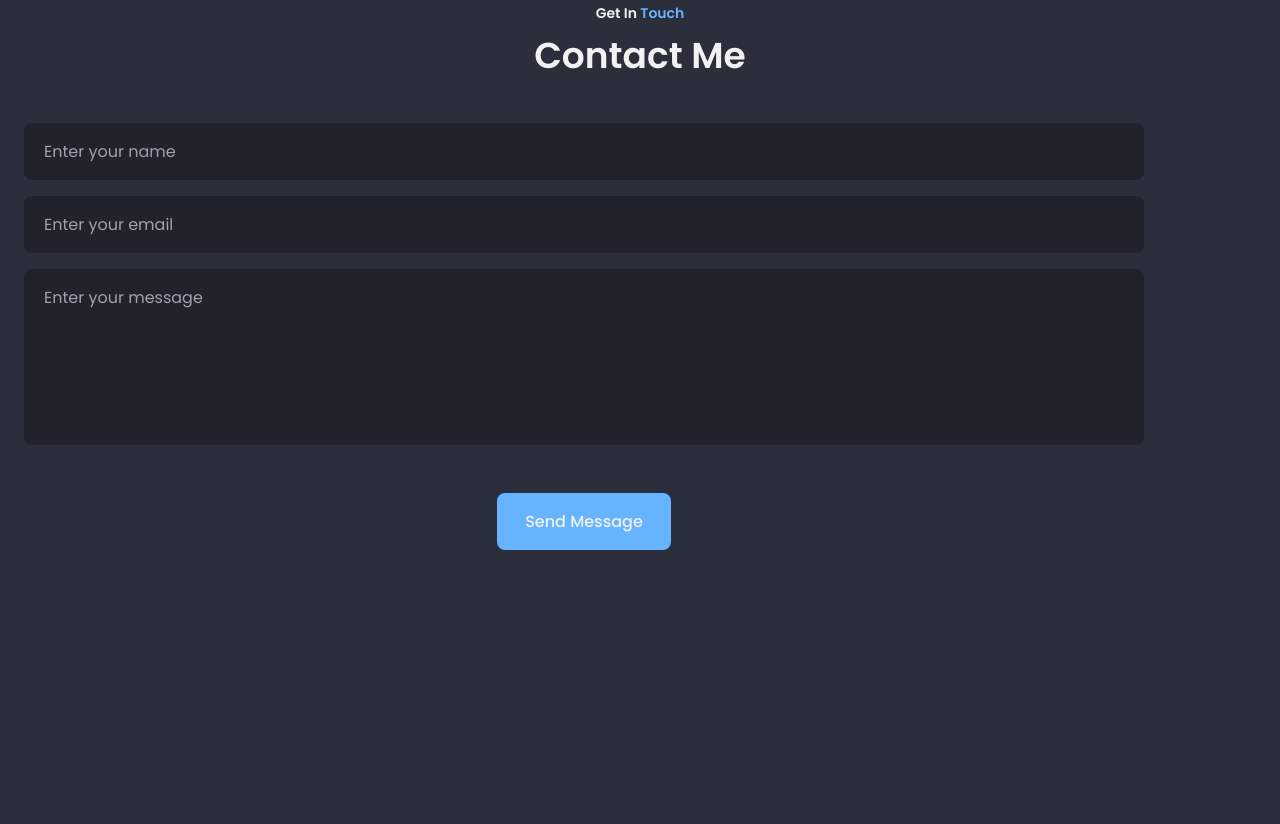
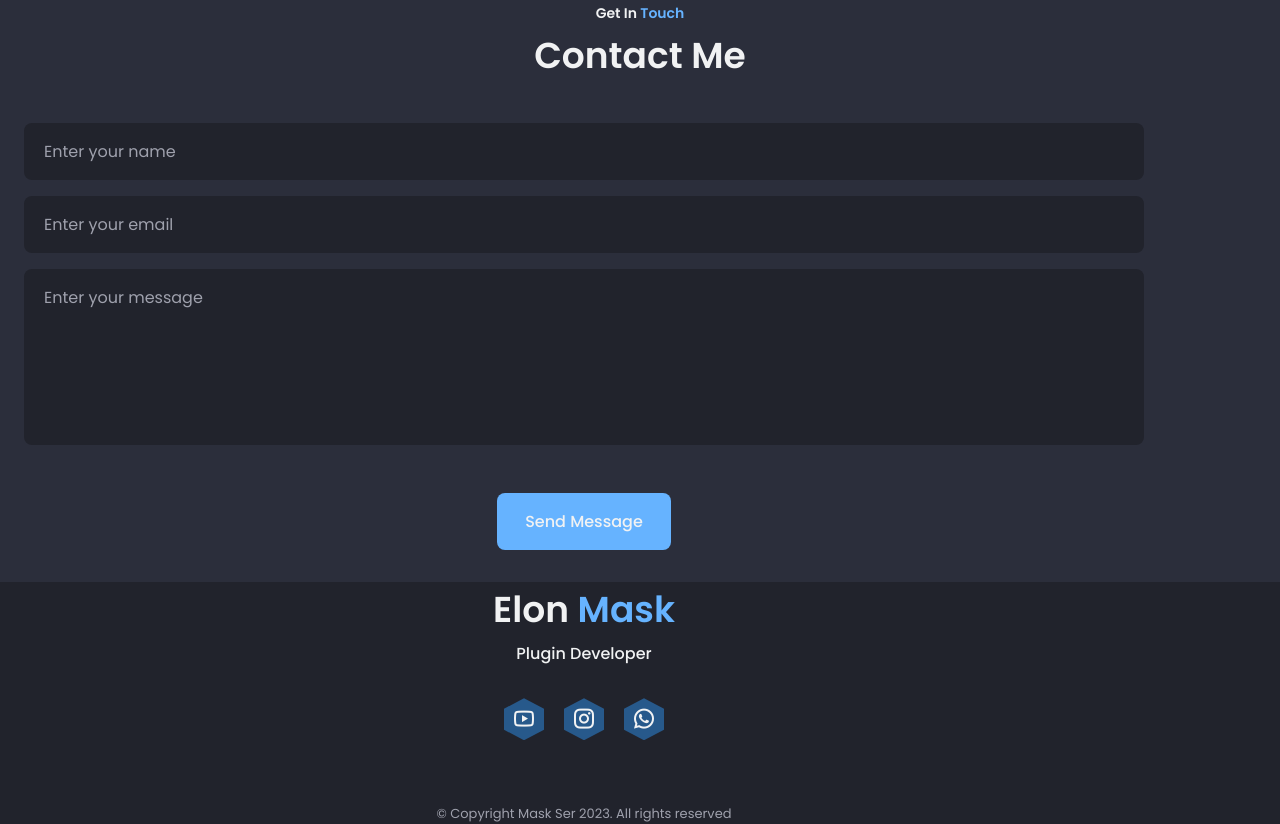
Before and after one commit to mad-mask/mad-mask.github.io, a plain HTML site: page index.html in a window 1280 px wide. Shown: the part 6195-7019 px from the top of the page. Before the commit the page ends 6777 px from the top, so only its background shows below. Drawn offline with nearby package versions, Linux system fonts and the light colour scheme.

Commit message:
add footer

```diff
--- a/assets/css/styles.css
+++ b/assets/css/styles.css
@@ -532,6 +532,47 @@ svg {
 }
 
 /*=============== FOOTER ===============*/
+.footer{
+	background-color: var(--container-color);
+	padding-block: 3.5 rem 2rem;
+	}
+	.footer__container{
+		row-gap: 2rem;
+		text-align: center;
+		}
+		.footer__title{
+			font-size: var(--h1-font-size);
+			font-weight: var(--font-semi-bold);
+			margin-bottom: 0.25rem;
+			}
+			.footer__title span{
+				color: var(--first-color);
+				}
+				.footer__education{
+					font-size: var(--normal-font-size);
+					}
+					.footer__social{
+						display: flex;
+						justify-content: center;
+						column-gap: 1.25rem;
+						}
+						.footer__social-link{
+							display: flex;
+							background-color: var(--first-color-alt);
+							padding: 0.5rem;
+							color: var(--title-color);
+							font-size: 1.5rem;
+							clip-path: polygon(50% 0%, 100% 25%, 100% 75%, 50% 100%, 0% 75%, 0% 25%);
+							transition: transform .4s;
+							}
+							.footer__social-link:hover{
+                             transform: translateY(-.25rem);
+}
+	.footer__copy{
+		font-size: var(--smaller-font-size);
+		margin-top: 2rem;
+}
+
 
 /*=============== SCROLL BAR ===============*/
 
--- a/index.html
+++ b/index.html
@@ -205,7 +205,37 @@
       </div>
     </section>
   </main><!--==================== FOOTER ====================-->
-  <footer class="footer"></footer><!--========== SCROLL UP ==========-->
+  <footer class="footer">
+
+<div class="footer__container container grid">
+	<div>
+		<h1 class="footer__title">
+			Elon <span>Mask</span>
+			</h1>
+			<h2 class="footer__education">
+				Plugin Developer
+				</h2>
+</div>
+     <div class="footer__social">
+     	<a href="https://youtube.com/@maskserofficial5136" target="_blank" class="footer__social-link">
+     	<i class="ri-youtube-line"></i>
+     </a>
+
+         	<a href="https://instagram.com/shijil_tanur" target="_blank" class="footer__social-link">
+     	<i class="ri-instagram-line"></i>
+     </a>
+
+         	<a href="https://wa.me/687823333?text=*Hi+Mask+Ser*" target="_blank" class="footer__social-link">
+   <i class="ri-whatsapp-line"></i>
+     </a>
+     </div>
+<span class="footer__copy">
+&#169; Copyright Mask Ser 2023. All rights reserved
+</span>
+
+</div>
+</footer>
+<!--========== SCROLL UP ==========-->
   <!--=============== SCROLLREVEAL ===============-->
   <script src=""></script> <!--=============== EMAIL JS ===============-->
 
```
